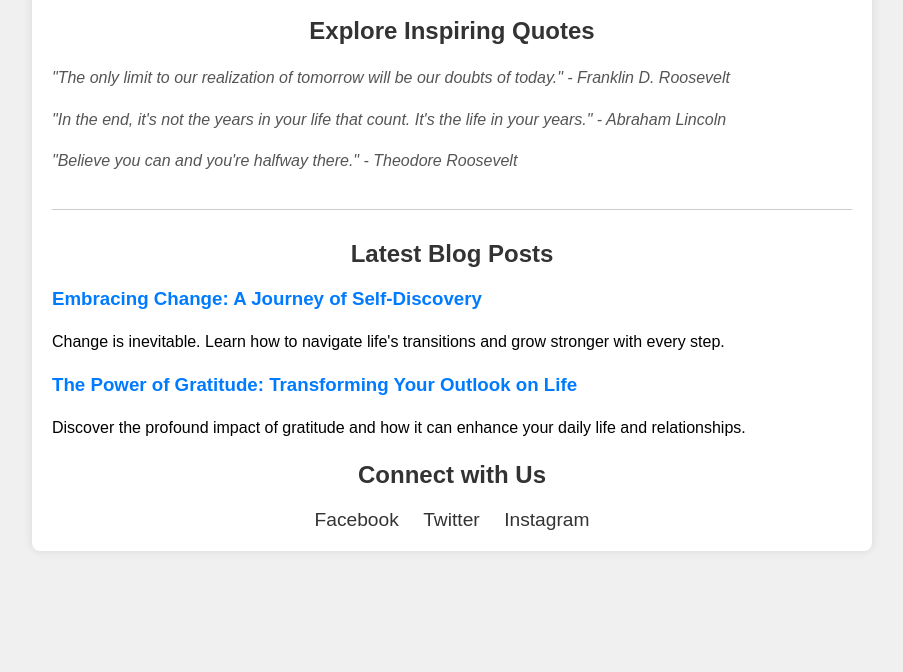
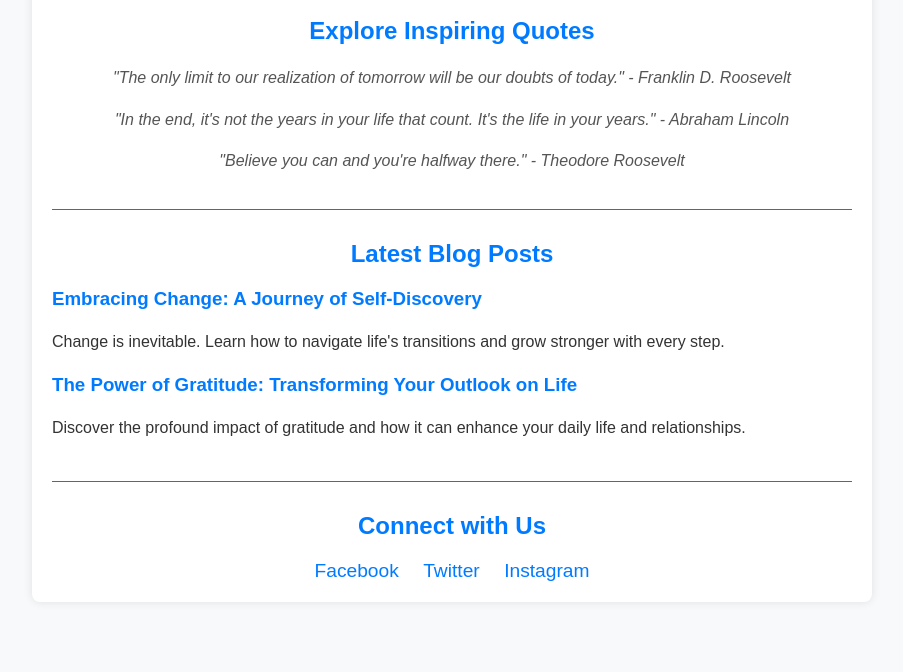
Before and after one commit to Loot-quotes/Loot-quotes.github.io, a plain HTML site: page index.html in a window 1280 px wide. Shown: the part 128-800 px from the top of the page, without its empty margins (188-1091 px from the left). Drawn offline with Linux system fonts and the light colour scheme.

Commit message:
Update index.html
Color Scheme: Updated colors to include a vibrant blue (#007bff) for headings and links.
Typography: Kept fonts clean and easy to read, with a modern sans-serif style.
Layout: Centered content within a container for better readability and focus.

```diff
--- a/index.html
+++ b/index.html
@@ -11,9 +11,10 @@
   <style>
     body {
       font-family: 'Arial', sans-serif;
-      background-color: #f0f0f0;
+      background-color: #f8f9fa;
       margin: 0;
       padding: 0;
+      color: #333;
     }
     .container {
       max-width: 800px;
@@ -22,10 +23,10 @@
       background-color: #fff;
       box-shadow: 0 0 10px rgba(0,0,0,0.1);
       border-radius: 8px;
+      text-align: center;
     }
     h1, h2 {
-      color: #333;
-      text-align: center;
+      color: #007bff;
     }
     p {
       line-height: 1.6;
@@ -34,31 +35,38 @@
     .quotes-section {
       margin-bottom: 30px;
       padding-bottom: 20px;
-      border-bottom: 1px solid #ccc;
+      border-bottom: 1px solid #007bff;
     }
     .quote {
       font-style: italic;
       color: #555;
+      margin-bottom: 10px;
+    }
+    .blog-section {
+      margin-bottom: 30px;
+      padding-bottom: 20px;
+      border-bottom: 1px solid #007bff;
     }
     .blog-post {
       margin-bottom: 20px;
+      text-align: left;
     }
     .blog-post h3 {
       color: #007bff;
     }
     .social-links {
-      text-align: center;
       margin-top: 20px;
     }
     .social-links a {
       display: inline-block;
       margin: 0 10px;
-      color: #333;
+      color: #007bff;
       text-decoration: none;
       font-size: 1.2rem;
+      transition: color 0.3s ease;
     }
     .social-links a:hover {
-      color: #007bff;
+      color: #0056b3;
     }
   </style>
 </head>
```
